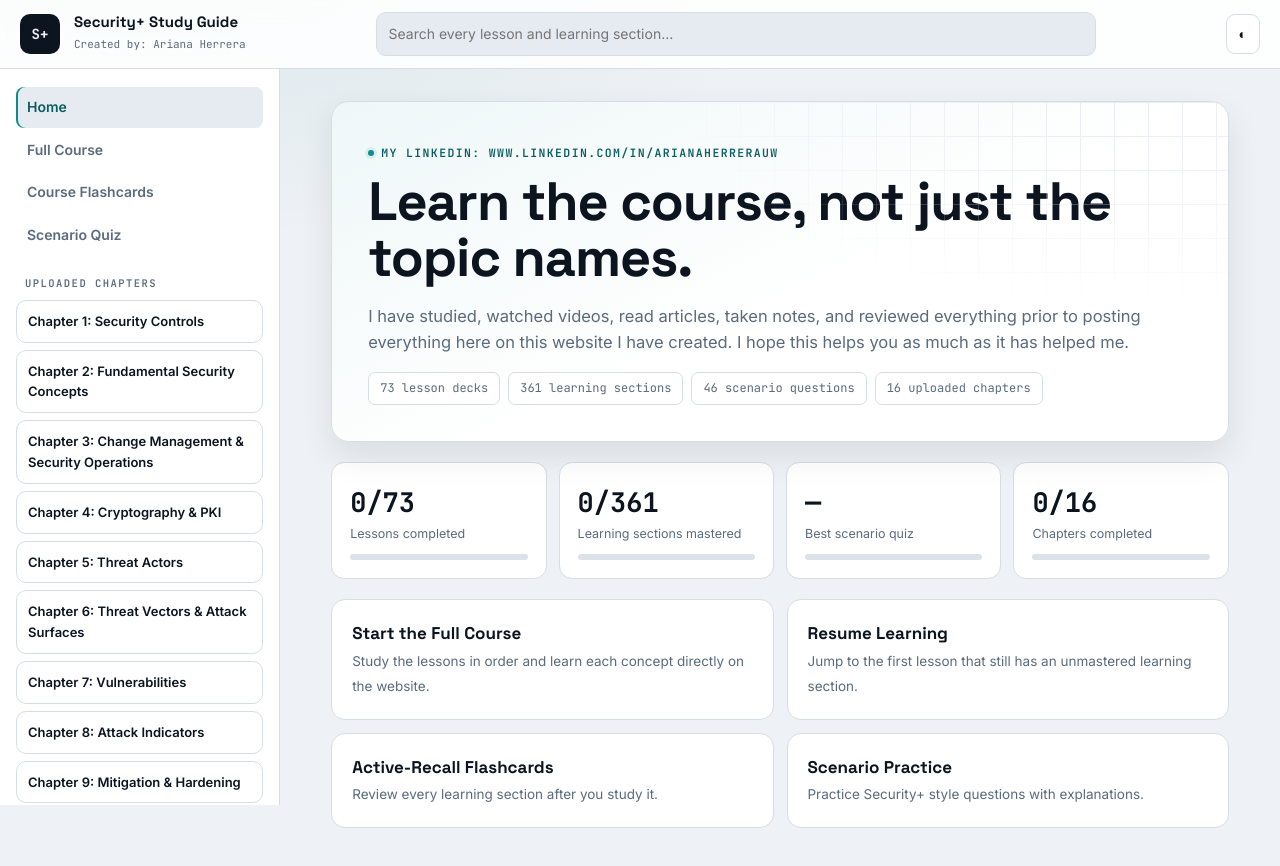
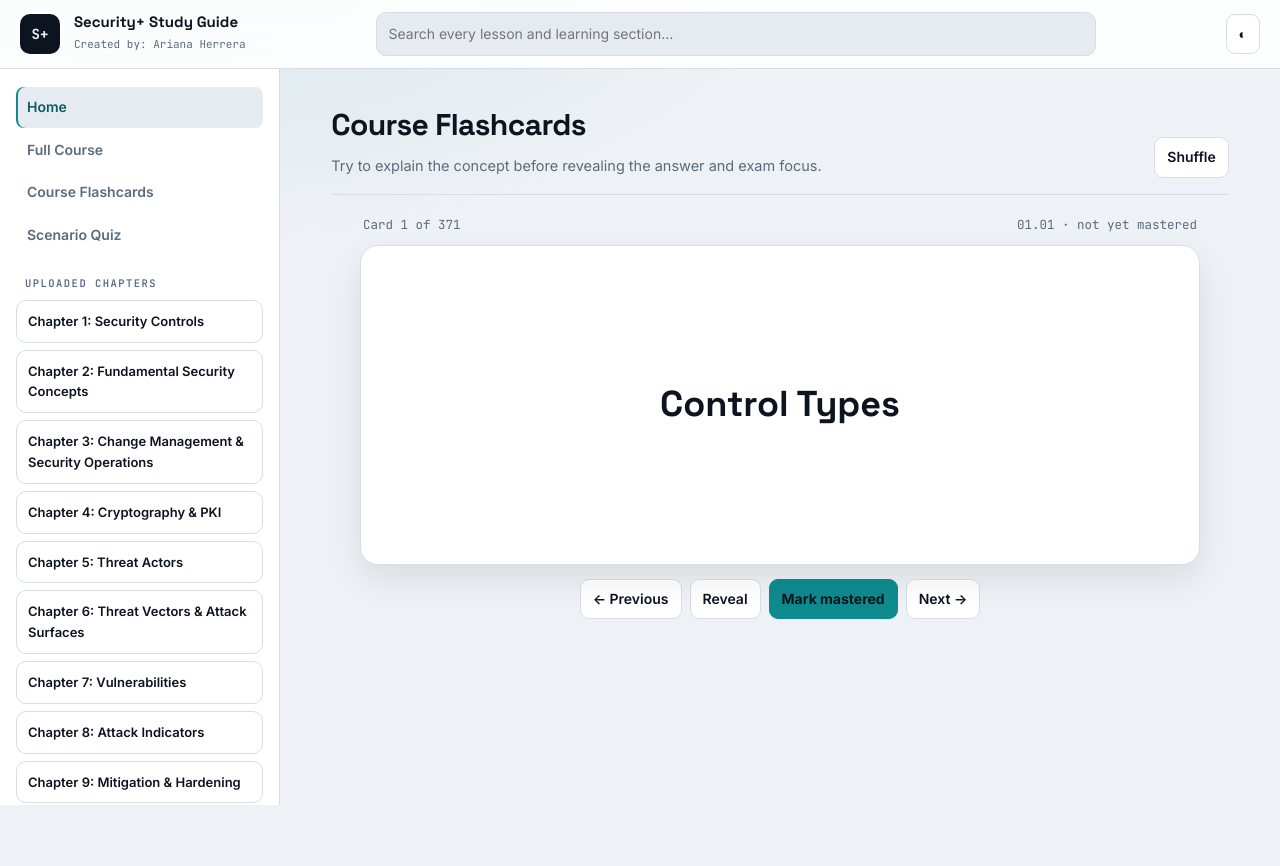
Before and after one commit to ari-923/security, a Next.js app: page / in a window 1280 px wide. Shown: the top 866 px of the page. After the commit the page ends 805 px from the top, so only its background shows below. Built offline with nearby package versions, Linux system fonts and the light colour scheme.

Commit message:
Update page.js

```diff
--- a/app/page.js
+++ b/app/page.js
@@ -1,20 +1,32 @@
-import { chapters, lessons, learningSections, scenarioQuestions, sectionKey } from "@/content";
-import HomeDashboard from "@/components/HomeDashboard";
+import { lessons } from "@/content";
+import FlashcardsClient from "@/components/FlashcardsClient";
 
-export default function HomePage() {
-  const progressShape = lessons.map((lesson) => ({
-    id: lesson.id,
-    chapter: lesson.chapter,
-    keys: learningSections(lesson).map((section) => sectionKey(lesson.id, section.n)),
-  }));
+export const metadata = { title: "Flashcards | Security+ Study Guide" };
 
-  return (
-    <HomeDashboard
-      chapters={chapters}
-      progressShape={progressShape}
-      lessonCount={lessons.length}
-      learningCount={progressShape.reduce((sum, lesson) => sum + lesson.keys.length, 0)}
-      quizCount={scenarioQuestions.length}
-    />
+export default function FlashcardsPage() {
+  const cards = lessons.flatMap((lesson) =>
+    lesson.slides.filter((section) => section.instructional).map((section) => ({
+      key: `${lesson.id}-${section.n}`,
+      lessonId: lesson.id,
+      lessonTitle: lesson.title,
+      sectionNumber: section.n,
+      title: section.title,
+      answer: section.course?.learn || section.teach || section.points.join(" · "),
+      exam: section.course?.exam || "Explain the concept and recognize it in a Security+ scenario.",
+    }))
   );
+
+  const extraCards = lessons.flatMap((lesson) =>
+    (lesson.flashcards || []).map((card, i) => ({
+      key: `${lesson.id}-extra-${i + 1}`,
+      lessonId: lesson.id,
+      lessonTitle: lesson.title,
+      sectionNumber: `extra-${i + 1}`,
+      title: card.title,
+      answer: card.answer,
+      exam: card.exam || "Explain the concept and recognize it in a Security+ scenario.",
+    }))
+  );
+
+  return <FlashcardsClient cards={[...cards, ...extraCards]} />;
 }
```
